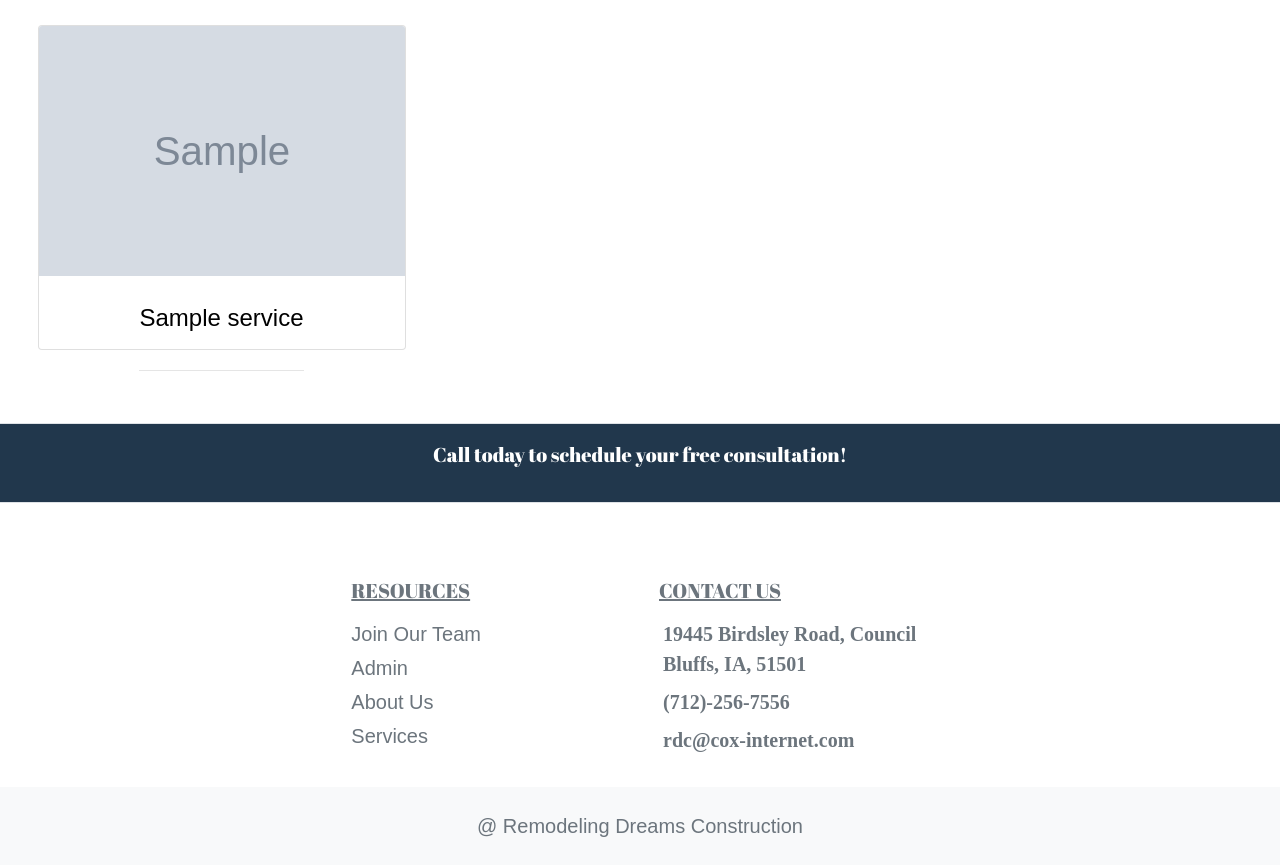
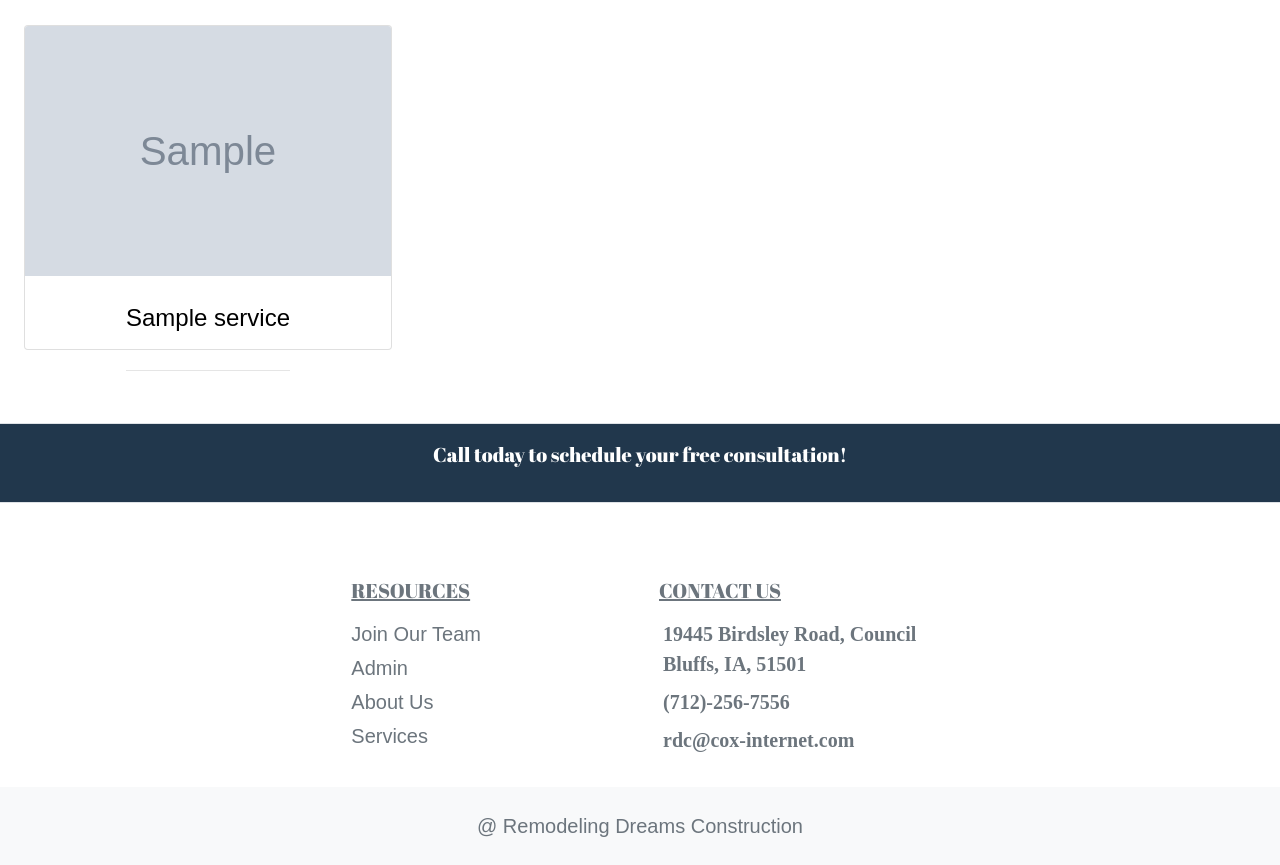
Before and after one commit to cjuanito797/RemodelingDreamsConstruction, a Django app: page /services/ in a window 1280 px wide. Shown: the part 445-1310 px from the top of the page. Run offline with Django 4.2, Linux system fonts and the light colour scheme; tables that the repository leaves empty hold one stand-in row (values such as "Sample post"); grey boxes marked "Sample" are stand-in pictures.

Commit message:
Update services.html

```diff
--- a/Home/templates/services.html
+++ b/Home/templates/services.html
@@ -32,7 +32,7 @@
 
         {% for service in services %}
         <a href="{{service.get_absolute_url}}">
-            <div class="flip-card" style="margin-left: 5%;">
+            <div class="flip-card" style="margin-left: 2%;">
 
 
                 <div class="flip-card-inner">
```
